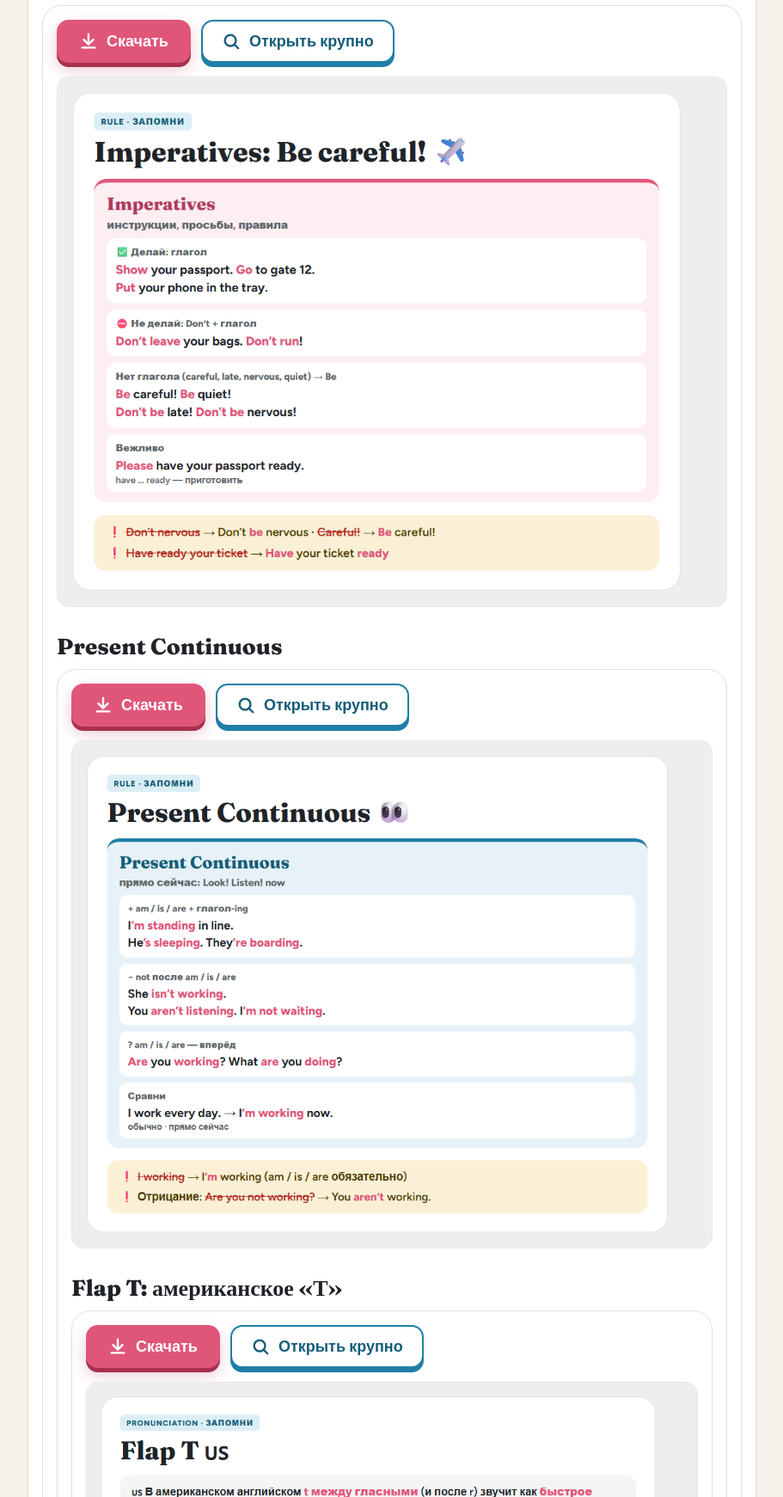
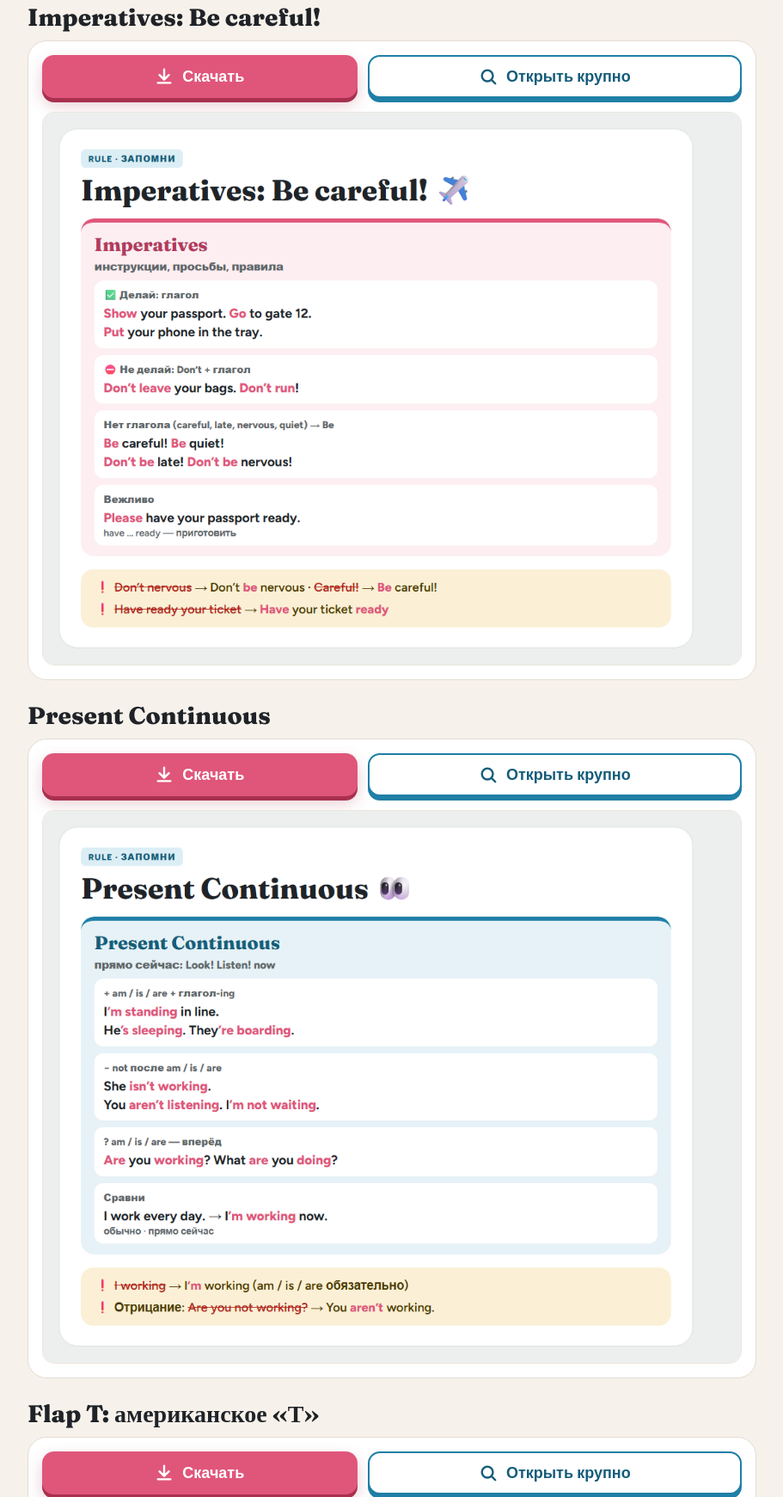
Before and after one commit to alinaparam/nadezhdahmw, a plain HTML site: page materials/at-the-airport.html in a window 1280 px wide. Shown: the part 795-2536 px from the top of the page at 86% size, without its empty margins (184-1095 px from the left). Drawn offline with Linux system fonts and the light colour scheme.

Commit message:
Fix lesson materials page layout
Co-Authored-By: Claude Opus 5.5 <noreply@anthropic.com>

```diff
--- a/materials/at-the-airport.html
+++ b/materials/at-the-airport.html
@@ -18,32 +18,25 @@ h1{font-family:Fraunces,serif;font-weight:800;font-size:clamp(28px,6vw,42px);lin
 .op{display:inline-flex;align-items:center;gap:10px;text-decoration:none;font:800 18px Figtree,sans-serif;color:#155D7A;background:#fff;padding:12px 22px;border-radius:14px;border:2px solid #1F7FA6;box-shadow:0 5px 0 #1F7FA6;transition:transform .08s,box-shadow .08s}
 .op:active{transform:translateY(5px);box-shadow:0 0 0 #1F7FA6}
 .ic{width:22px;height:22px;flex:none}
+.sec{display:grid;gap:10px}.sec h2{font-family:Fraunces,serif;font-weight:800;font-size:clamp(22px,5vw,28px);margin:6px 0 0}
+.wrap>*,.sec,.card,.card>a{min-width:0;max-width:100%}.btns a{flex:1 1 auto;justify-content:center}
 </style></head>
 <body><div class="wrap">
-<div><span class="tag">📎 Материалы с урока · 15 ноября</span><h1>At the airport</h1><p class="sub">Четыре памятки: How are you doing?, Imperatives, Present Continuous, Flap <h2 style="font-family:Fraunces,serif;font-size:26px;margin:14px 0 -6px">How are you doing?</h2><div class="card">
-<div class="btns">
-<a class="dl" href="how-are-you.png" download="Памятка How are you doing.png"><svg class="ic" viewBox="0 0 24 24" fill="none" stroke="currentColor" stroke-width="2.6" stroke-linecap="round" stroke-linejoin="round"><path d="M12 3v12M6 10l6 6 6-6M4 20h16"/></svg>Скачать</a>
-<a class="op" href="how-are-you.png" target="_blank" rel="noopener"><svg class="ic" viewBox="0 0 24 24" fill="none" stroke="currentColor" stroke-width="2.6" stroke-linecap="round"><circle cx="11" cy="11" r="7"/><path d="M16.5 16.5L21 21"/></svg>Открыть крупно</a>
-</div>
+<div><span class="tag">📎 Материалы с урока · 15 ноября</span><h1>At the airport</h1><p class="sub">Четыре памятки: How are you doing?, Imperatives, Present Continuous и Flap T</p></div>
+<div class="sec"><h2>How are you doing?</h2><div class="card">
+<div class="btns"><a class="dl" href="how-are-you.png" download="Памятка How are you doing.png"><svg class="ic" viewBox="0 0 24 24" fill="none" stroke="currentColor" stroke-width="2.6" stroke-linecap="round" stroke-linejoin="round"><path d="M12 3v12M6 10l6 6 6-6M4 20h16"/></svg>Скачать</a><a class="op" href="how-are-you.png" target="_blank" rel="noopener"><svg class="ic" viewBox="0 0 24 24" fill="none" stroke="currentColor" stroke-width="2.6" stroke-linecap="round"><circle cx="11" cy="11" r="7"/><path d="M16.5 16.5L21 21"/></svg>Открыть крупно</a></div>
 <a href="how-are-you.png" target="_blank" rel="noopener"><img src="how-are-you.png" alt="How are you doing?"></a>
-<h2 style="font-family:Fraunces,serif;font-size:26px;margin:14px 0 -6px">Imperatives: Be careful!</h2><div class="card">
-<div class="btns">
-<a class="dl" href="imperatives.png" download="Памятка Imperatives.png"><svg class="ic" viewBox="0 0 24 24" fill="none" stroke="currentColor" stroke-width="2.6" stroke-linecap="round" stroke-linejoin="round"><path d="M12 3v12M6 10l6 6 6-6M4 20h16"/></svg>Скачать</a>
-<a class="op" href="imperatives.png" target="_blank" rel="noopener"><svg class="ic" viewBox="0 0 24 24" fill="none" stroke="currentColor" stroke-width="2.6" stroke-linecap="round"><circle cx="11" cy="11" r="7"/><path d="M16.5 16.5L21 21"/></svg>Открыть крупно</a>
-</div>
+</div></div>
+<div class="sec"><h2>Imperatives: Be careful!</h2><div class="card">
+<div class="btns"><a class="dl" href="imperatives.png" download="Памятка Imperatives.png"><svg class="ic" viewBox="0 0 24 24" fill="none" stroke="currentColor" stroke-width="2.6" stroke-linecap="round" stroke-linejoin="round"><path d="M12 3v12M6 10l6 6 6-6M4 20h16"/></svg>Скачать</a><a class="op" href="imperatives.png" target="_blank" rel="noopener"><svg class="ic" viewBox="0 0 24 24" fill="none" stroke="currentColor" stroke-width="2.6" stroke-linecap="round"><circle cx="11" cy="11" r="7"/><path d="M16.5 16.5L21 21"/></svg>Открыть крупно</a></div>
 <a href="imperatives.png" target="_blank" rel="noopener"><img src="imperatives.png" alt="Imperatives: Be careful!"></a>
-<h2 style="font-family:Fraunces,serif;font-size:26px;margin:14px 0 -6px">Present Continuous</h2><div class="card">
-<div class="btns">
-<a class="dl" href="present-continuous.png" download="Памятка Present Continuous.png"><svg class="ic" viewBox="0 0 24 24" fill="none" stroke="currentColor" stroke-width="2.6" stroke-linecap="round" stroke-linejoin="round"><path d="M12 3v12M6 10l6 6 6-6M4 20h16"/></svg>Скачать</a>
-<a class="op" href="present-continuous.png" target="_blank" rel="noopener"><svg class="ic" viewBox="0 0 24 24" fill="none" stroke="currentColor" stroke-width="2.6" stroke-linecap="round"><circle cx="11" cy="11" r="7"/><path d="M16.5 16.5L21 21"/></svg>Открыть крупно</a>
-</div>
+</div></div>
+<div class="sec"><h2>Present Continuous</h2><div class="card">
+<div class="btns"><a class="dl" href="present-continuous.png" download="Памятка Present Continuous.png"><svg class="ic" viewBox="0 0 24 24" fill="none" stroke="currentColor" stroke-width="2.6" stroke-linecap="round" stroke-linejoin="round"><path d="M12 3v12M6 10l6 6 6-6M4 20h16"/></svg>Скачать</a><a class="op" href="present-continuous.png" target="_blank" rel="noopener"><svg class="ic" viewBox="0 0 24 24" fill="none" stroke="currentColor" stroke-width="2.6" stroke-linecap="round"><circle cx="11" cy="11" r="7"/><path d="M16.5 16.5L21 21"/></svg>Открыть крупно</a></div>
 <a href="present-continuous.png" target="_blank" rel="noopener"><img src="present-continuous.png" alt="Present Continuous"></a>
-<h2 style="font-family:Fraunces,serif;font-size:26px;margin:14px 0 -6px">Flap T: американское «Т»</h2><div class="card">
-<div class="btns">
-<a class="dl" href="flap-t.png" download="Памятка Flap T.png"><svg class="ic" viewBox="0 0 24 24" fill="none" stroke="currentColor" stroke-width="2.6" stroke-linecap="round" stroke-linejoin="round"><path d="M12 3v12M6 10l6 6 6-6M4 20h16"/></svg>Скачать</a>
-<a class="op" href="flap-t.png" target="_blank" rel="noopener"><svg class="ic" viewBox="0 0 24 24" fill="none" stroke="currentColor" stroke-width="2.6" stroke-linecap="round"><circle cx="11" cy="11" r="7"/><path d="M16.5 16.5L21 21"/></svg>Открыть крупно</a>
-</div>
+</div></div>
+<div class="sec"><h2>Flap T: американское «Т»</h2><div class="card">
+<div class="btns"><a class="dl" href="flap-t.png" download="Памятка Flap T.png"><svg class="ic" viewBox="0 0 24 24" fill="none" stroke="currentColor" stroke-width="2.6" stroke-linecap="round" stroke-linejoin="round"><path d="M12 3v12M6 10l6 6 6-6M4 20h16"/></svg>Скачать</a><a class="op" href="flap-t.png" target="_blank" rel="noopener"><svg class="ic" viewBox="0 0 24 24" fill="none" stroke="currentColor" stroke-width="2.6" stroke-linecap="round"><circle cx="11" cy="11" r="7"/><path d="M16.5 16.5L21 21"/></svg>Открыть крупно</a></div>
 <a href="flap-t.png" target="_blank" rel="noopener"><img src="flap-t.png" alt="Flap T: американское «Т»"></a>
-t Continuous, Flap T"></a>
-</div>
+</div></div>
 </div></body></html>
```
